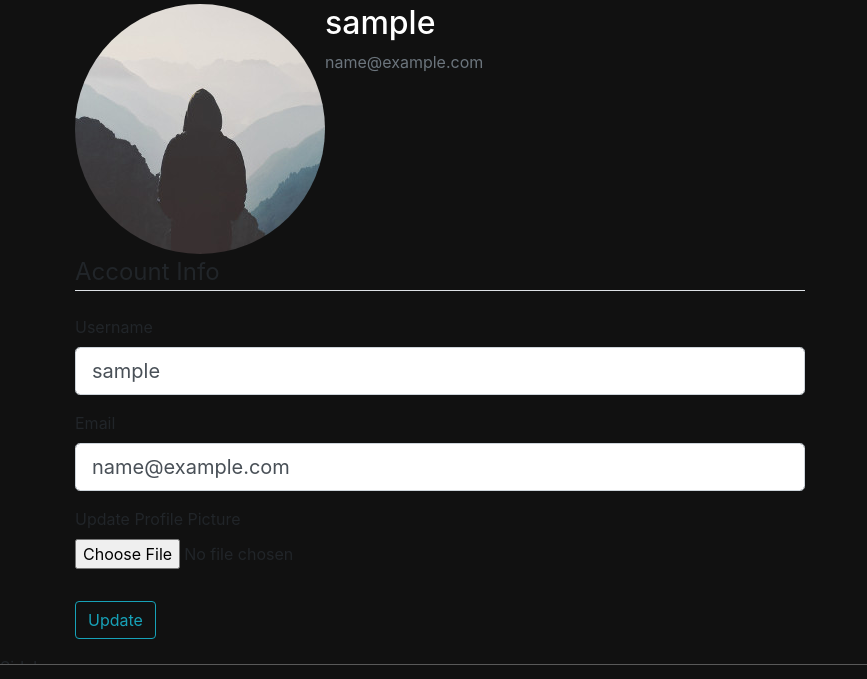
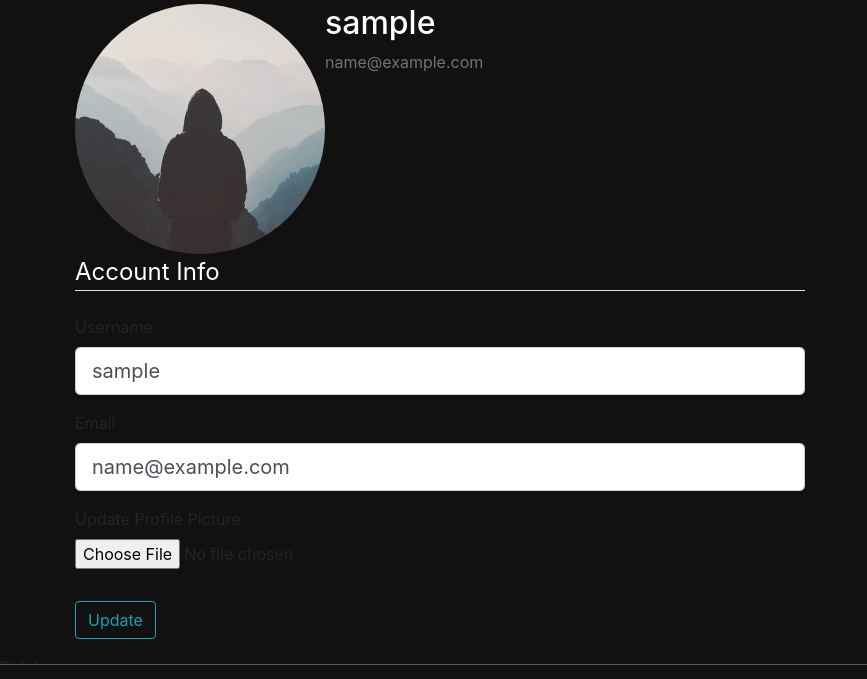
Before and after one commit to B-toxin/DBlog, a Flask app: page /account in a window 1280 px wide. Shown: the part 76-755 px from the top of the page, without its empty margins (0-867 px from the left). Run offline with Flask 3, Linux system fonts and the light colour scheme; the visitor is signed in with stand-in values (Sample User, id 1); some libraries are stand-ins or nearby versions.

Commit message:
Update layout.css

```diff
--- a/FlaskBlog/static/CSS/layout.css
+++ b/FlaskBlog/static/CSS/layout.css
@@ -59,13 +59,16 @@ h1, h2, h3, h4, h5, h6 {
   color: #fff;
   border: 1px solid #ff0000; /* Red border */
   cursor: pointer;
-  /* Remove the blue hover effect and set text color to white */
   transition: background-color 0.3s ease; /* Remove transition effect */
 }
 
 .login-button:hover {
   background-color: #990000; /* Keep the same background color on hover */
   color: #fff;
+}
+
+.border-bottom{
+    color: #fff;
 }
 
 .bottom-nav {
```
